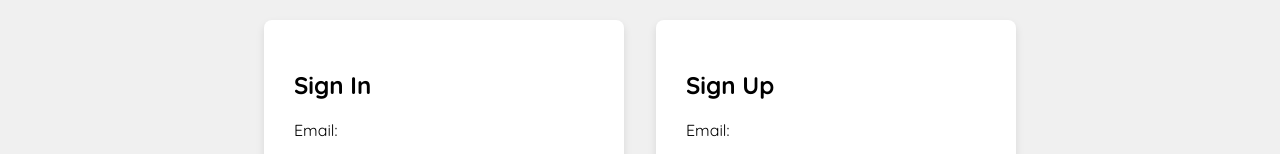
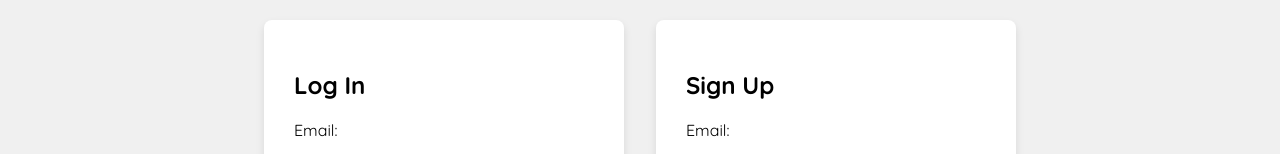
Before and after one commit to Raydish1/reaction-metamask, a Next.js app: page /sign-in in a window 1280 px wide. Shown: the part 235-389 px from the top of the page. Built offline with nearby package versions, Linux system fonts and the light colour scheme; no server answers.

Commit message:
Final Tweaks

```diff
--- a/pages/sign-in/index.jsx
+++ b/pages/sign-in/index.jsx
@@ -118,7 +118,7 @@ const SigninSignup = () => {
     <RootLayout>
       <AuthContainer>
         <AuthBox>
-          <h2>Sign In</h2>
+          <h2>Log In</h2>
           <Form onSubmit={handleSignIn}>
             <Label>Email:</Label>
             <Input
--- a/pages/stats.jsx
+++ b/pages/stats.jsx
@@ -273,7 +273,7 @@ const Stats = () => {
                           Peak: {rankedData.peak_rating}
                         </PeakRating>
                         <StatItem>
-                          W/L: {rankedData.wins}-{rankedData.games}
+                          W/L: {rankedData.wins}-{rankedData.games-rankedData.wins}
                         </StatItem>
                         <StatItem>Region: {rankedData.region}</StatItem>
                       </RatingText>
@@ -295,7 +295,7 @@ const Stats = () => {
                       </PeakRating>
                       <StatItem>
                       W/L: {rankedData["2v2"][0].wins}-
-                      {rankedData["2v2"][0].games}
+                      {rankedData["2v2"][0].games - rankedData["2v2"][0].wins}
                       </StatItem>
                       <StatItem>Region: {rankedData.region}</StatItem>
                       </RatingText>
```
